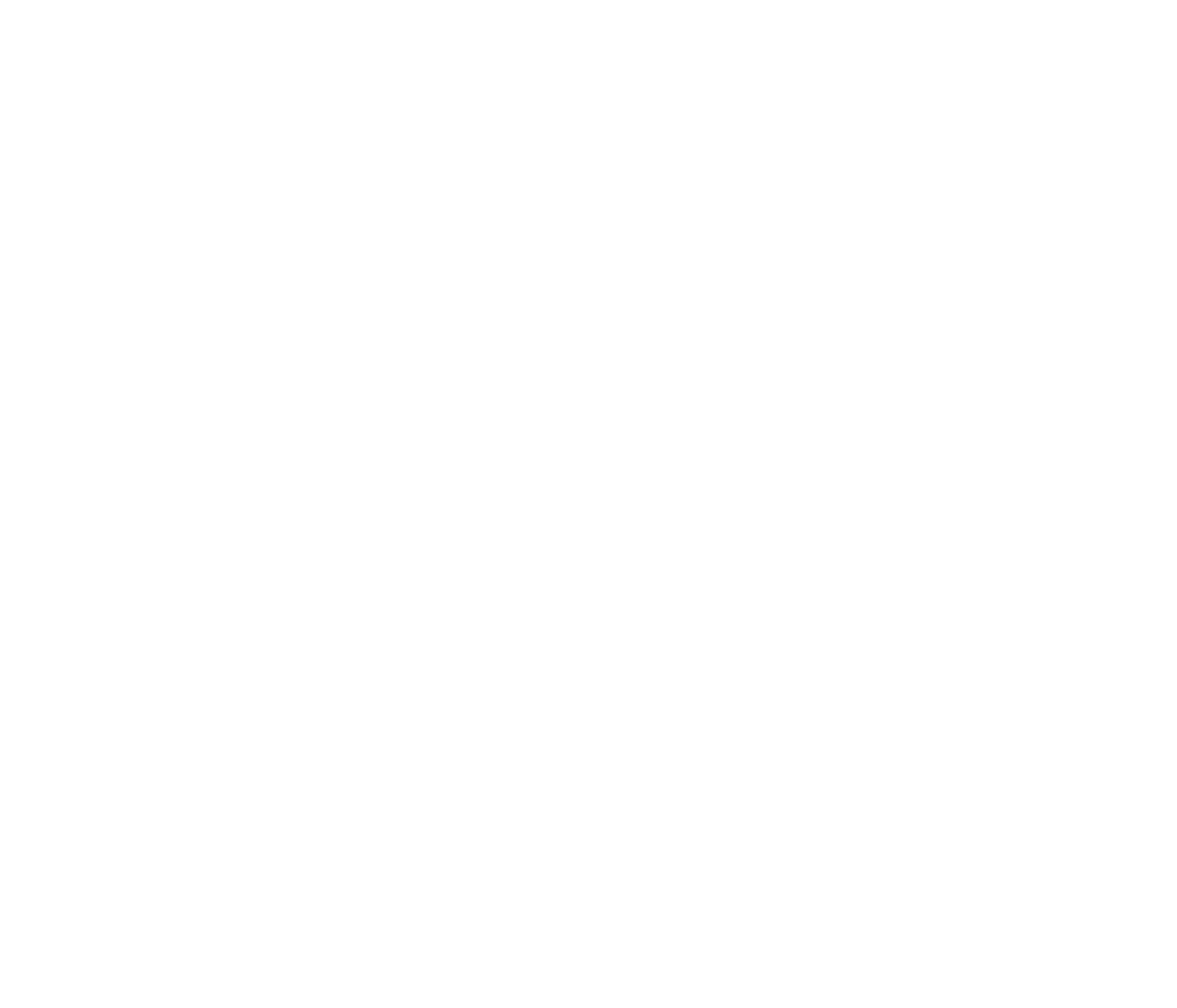
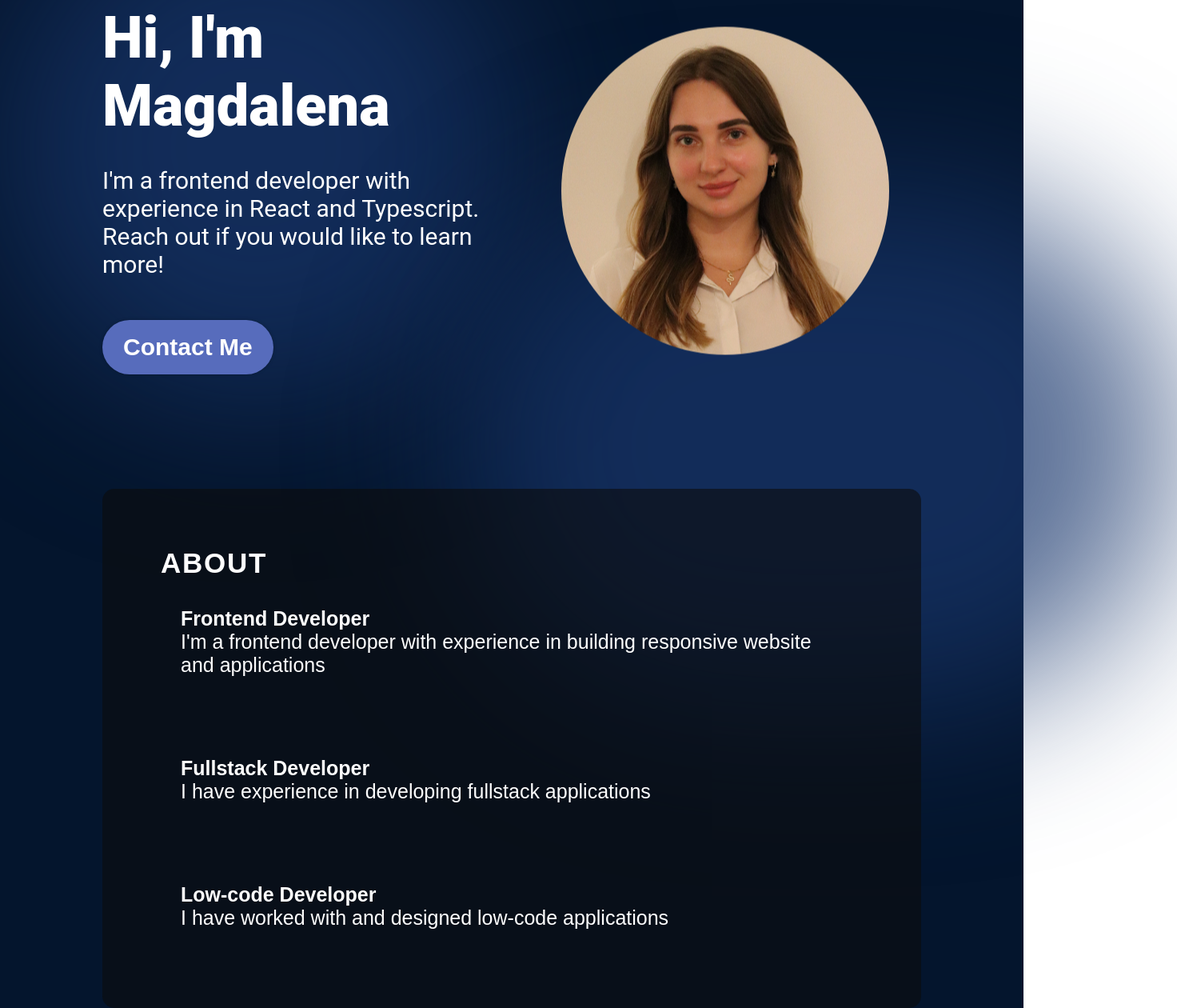
Before and after one commit to magdalenakosinska/portfolio, a React (Vite) app: page / in a window 1280 px wide. Shown: the part 152-1412 px from the top of the page at 80% size, 1472 px wide, since content can reach past the window. Before the commit the page ends 800 px from the top, so only its background shows below. Built offline with nearby package versions, Linux system fonts and the light colour scheme; the HTML template or start-up script is replaced by a standard one.

Commit message:
finished about and hero sections

```diff
--- a/src/App.jsx
+++ b/src/App.jsx
@@ -1,10 +1,14 @@
 import styles from "./App.module.css";
 import { Navbar } from "./components/Navbar/Navbar";
+import { Hero } from "./components/Hero/Hero";
+import { About } from "./components/About/About";
 
 function App() {
   return (
     <div className={styles.App}>
       <Navbar />
+      <Hero />
+      <About />
     </div>
   );
 }
--- /dev/null
+++ b/src/components/About/About.jsx
@@ -0,0 +1,35 @@
+import React from "react";
+import styles from "./About.module.css";
+
+export const About = () => {
+  return (
+    <section className={styles.container}>
+      <h2 className={styles.title}>About</h2>
+      <div className={styles.content}>
+        <ul className={styles.aboutItems}>
+          <li className={styles.aboutItem}>
+            <div className={styles.aboutItemText}>
+              <h3>Frontend Developer</h3>
+              <p>
+                I'm a frontend developer with experience in building responsive
+                website and applications
+              </p>
+            </div>
+          </li>
+          <li className={styles.aboutItem}>
+            <div className={styles.aboutItemText}>
+              <h3>Fullstack Developer</h3>
+              <p>I have experience in developing fullstack applications</p>
+            </div>
+          </li>
+          <li className={styles.aboutItem}>
+            <div className={styles.aboutItemText}>
+              <h3>Low-code Developer</h3>
+              <p>I have worked with and designed low-code applications</p>
+            </div>
+          </li>
+        </ul>
+      </div>
+    </section>
+  );
+};
--- /dev/null
+++ b/src/components/About/About.module.css
@@ -0,0 +1,85 @@
+@import "../../vars.css";
+
+.container {
+  position: relative;
+  background-color: rgba(12, 12, 12, 0.6);
+  border-radius: 15px;
+  padding: 73px;
+  margin-top: 129px;
+  z-index: 1;
+  margin-left: 10%;
+  margin-right: 10%;
+}
+
+.title {
+  color: var(--color-text);
+  font-size: 35px;
+  font-weight: 700;
+  letter-spacing: 1.75px;
+  text-transform: uppercase;
+  padding-bottom: 10px;
+}
+
+.content {
+  display: flex;
+  flex-direction: row;
+  align-items: center;
+}
+
+.aboutItems {
+  color: var(--color-text);
+  display: flex;
+  flex-direction: column;
+  gap: 50px;
+}
+
+.aboutItem {
+  display: flex;
+  flex-direction: row;
+  align-items: center;
+  border-radius: 20px;
+  list-style: none;
+  padding: 25px;
+  background-image: linear-gradient(
+    90deg,
+    rgba(165, 215, 232, 0.42) 0%,
+    rgba(255, 255, 255, 0) 100%
+  );
+  background-size: 0 100%;
+  background-repeat: no-repeat;
+  transition: 0.4s;
+}
+
+.aboutItem:hover {
+  background-size: 100% 100%;
+}
+
+.aboutItem h3 {
+  font-size: 25px;
+  font-weight: 600;
+}
+
+.aboutItem p {
+  font-size: 25px;
+}
+
+@media screen and (max-width: 830px) {
+  .container {
+    background-color: transparent;
+    padding-left: 0;
+    padding-right: 0;
+  }
+
+  .content {
+    flex-direction: column;
+  }
+
+  .aboutItems {
+    margin-top: 29px;
+  }
+
+  .aboutItem {
+    padding-left: 0;
+    padding-right: 0;
+  }
+}
--- /dev/null
+++ b/src/components/Hero/Hero.jsx
@@ -0,0 +1,26 @@
+import React from "react";
+import styles from "./Hero.module.css";
+
+export const Hero = () => {
+  return (
+    <section className={styles.container}>
+      <div className={styles.content}>
+        <h1 className={styles.title}>Hi, I'm Magdalena</h1>
+        <p className={styles.description}>
+          I'm a frontend developer with experience in React and Typescript.
+          Reach out if you would like to learn more!
+        </p>
+        <a href="mailto:mxkosinska@gmail.com" className={styles.contactBtn}>
+          Contact Me
+        </a>
+      </div>
+      <img
+        src="assets/hero/realpic.png"
+        alt="hero image of me"
+        className={styles.heroImg}
+      />
+      <div className={styles.topBlur} />
+      <div className={styles.bottomBlur} />
+    </section>
+  );
+};
--- /dev/null
+++ b/src/components/Hero/Hero.module.css
@@ -0,0 +1,107 @@
+@import "../../vars.css";
+
+.container {
+  position: relative;
+  display: flex;
+  align-items: center;
+  justify-content: space-between;
+  margin: 49px;
+  z-index: 1;
+  margin-left: 10%;
+  margin-right: 10%;
+}
+
+.content {
+  display: flex;
+  flex-direction: column;
+  align-items: flex-start;
+  color: var(--color-text);
+  z-index: 1;
+}
+
+.title {
+  font-size: 72px;
+  font-weight: 900;
+  margin-bottom: 33px;
+  font-family: var(--font-roboto);
+}
+
+.description {
+  font-size: 30px;
+  font-family: var(--font-roboto);
+  margin-bottom: 52px;
+}
+
+.contactBtn {
+  text-decoration: none;
+  background-color: var(--color-primary);
+  color: var(--color-text);
+  border-radius: 100px;
+  font-size: 30px;
+  font-weight: 600;
+  padding: 17px 26px;
+  box-shadow: 0 0 4px 0 rgb(0, 0, 0, 0.25);
+}
+
+.heroImg {
+  width: 40%;
+  border-radius: 105%;
+  z-index: 1;
+  margin: 40px;
+
+  animation-name: floating;
+  animation-duration: 3s;
+  animation-iteration-count: infinite;
+  animation-timing-function: ease-in-out;
+}
+
+@keyframes floating {
+  0% {
+    transform: translate(0, 0px);
+  }
+  50% {
+    transform: translate(0, 10px);
+  }
+
+  100% {
+    transform: translate(0, -0px);
+  }
+}
+
+.topBlur {
+  position: absolute;
+  width: 50vw;
+  height: 50vw;
+  min-width: 350px;
+  min-width: 350px;
+  top: -128px;
+  left: -10vw;
+  border-radius: 764px;
+  background: rgba(25, 55, 109, 0.7);
+  filter: blur(100px);
+  z-index: 0;
+}
+
+.bottomBlur {
+  position: absolute;
+  width: 70vw;
+  height: 50vw;
+  min-width: 350px;
+  min-width: 250px;
+  top: 246px;
+  right: -25vw;
+  border-radius: 764px;
+  background: rgba(25, 55, 109, 0.7);
+  filter: blur(100px);
+  z-index: 0;
+}
+
+@media screen and (max-width: 830px) {
+  .container {
+    flex-direction: column-reverse;
+  }
+
+  .content {
+    align-items: center;
+  }
+}
--- a/src/components/Navbar/Navbar.module.css
+++ b/src/components/Navbar/Navbar.module.css
@@ -31,6 +31,10 @@
   font-size: 25px;
   color: var(--color-text);
   text-decoration: none;
+}
+
+.menuBtn {
+  display: none;
 }
 
 @media screen and (max-width: 830px) {
--- /dev/null
+++ b/src/components/Projects/Projects.jsx
@@ -0,0 +1,5 @@
+import React from "react";
+
+export const Projects = () => {
+  return <div>Projects</div>;
+};
--- a/src/vars.css
+++ b/src/vars.css
@@ -7,5 +7,5 @@
   --color-bg: #04152d;
 
   /* Fonts */
-  --font-robot: "Roboto";
+  --font-roboto: "Roboto";
 }
```
Also changed, not shown: assets/hero/realpic.png (added), src/components/Projects/Projects.module.css (added), 1 other file (tests, documents, lock files or other folders).
